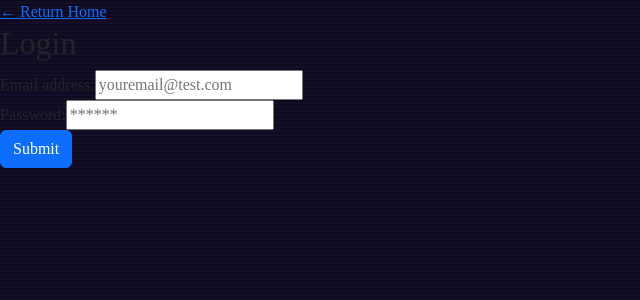
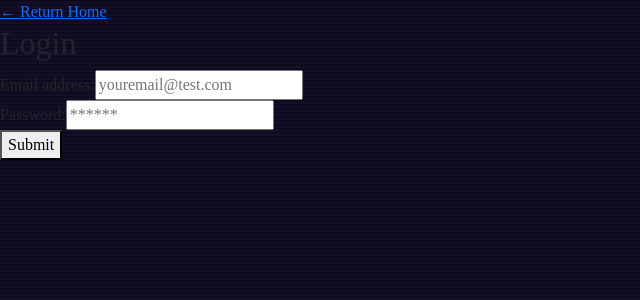
Before and after one commit to GameCatCam/browser-game-project, a React (Vite) app in the folder client/: page /login in a window 1280 px wide. Shown: the top 300 px of the page, without its empty margins (0-640 px from the left). Built offline with nearby package versions, Linux system fonts and the light colour scheme.

Commit message:
fixed issue with auth/navigation

```diff
--- a/client/src/pages/Login.jsx
+++ b/client/src/pages/Login.jsx
@@ -61,7 +61,7 @@
 					</div>
 				) : null}
 				<div>
-					<a href="./game" class="btn btn-primary" tabindex="-1" role="button">Submit</a>
+					<button type="submit">Submit</button>
 				</div>
 			</form>
 		</div>
--- a/client/src/pages/Signup.jsx
+++ b/client/src/pages/Signup.jsx
@@ -64,7 +64,7 @@
 					/>
 				</div>
 				<div>
-					<a href="./game" class="btn btn-primary" tabindex="-1" role="button">Submit</a>
+					<button type="submit">Submit</button>
 				</div>
 			</form>
 		</div>
```
